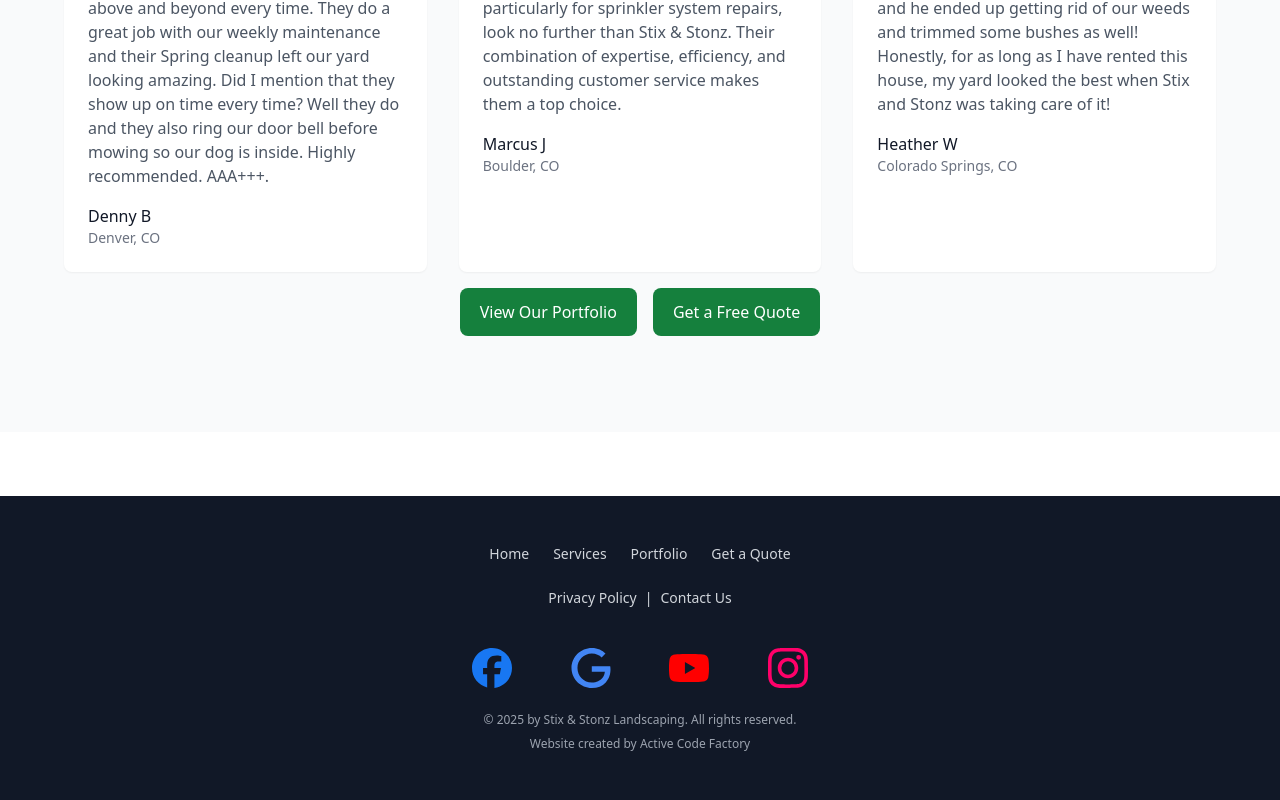
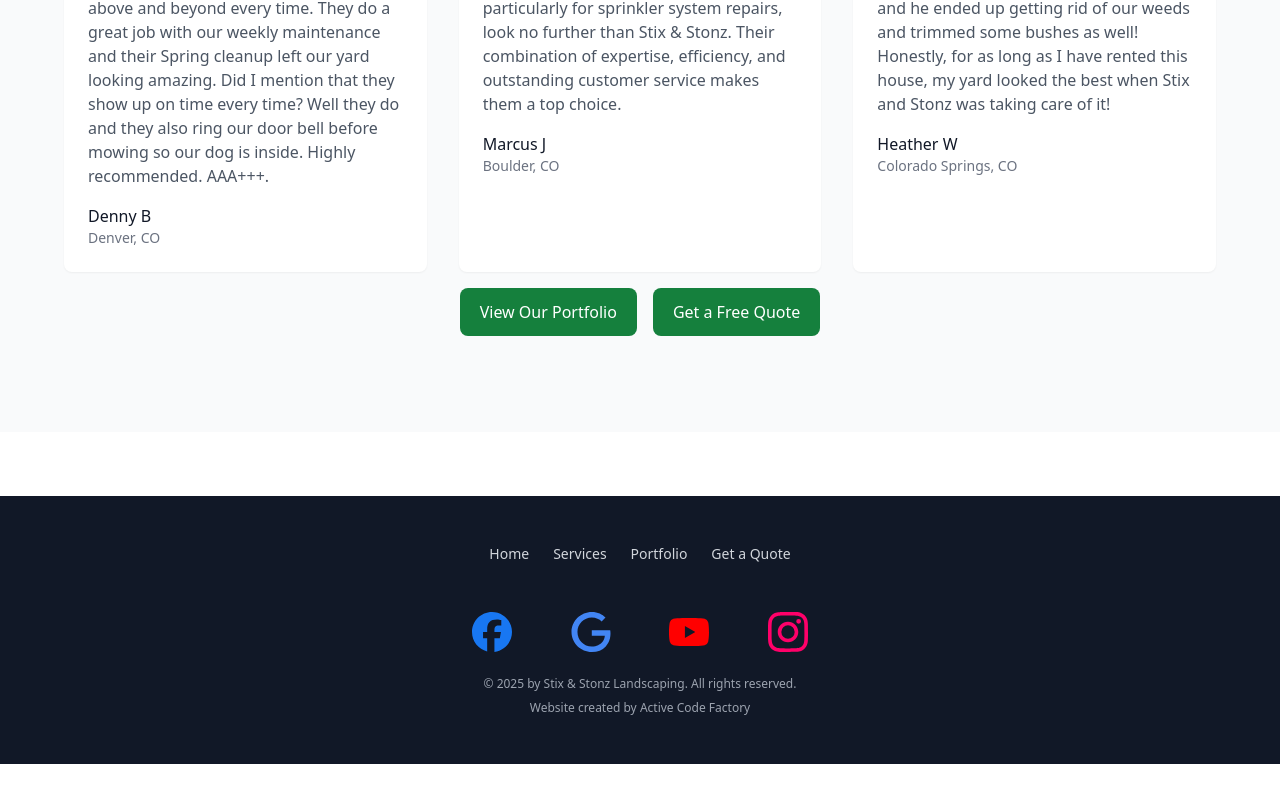
Before and after one commit to fritzp3/StixAndStonz_V3, a Next.js app: page / in a window 1280 px wide. Shown: the part 3294-4094 px from the top of the page. After the commit the page ends 4058 px from the top, so only its background shows below. Built offline with nearby package versions, Linux system fonts and the light colour scheme.

Commit message:
Remove error links from footer.

```diff
--- a/src/app/components/Footer.tsx
+++ b/src/app/components/Footer.tsx
@@ -34,15 +34,6 @@ export default function Footer() {
         </nav>
 
         {/* Middle: Legal links */}
-        <div className=' text-sm mb-4'>
-          <Link href='/privacy-policy' className='hover:text-white'>
-            Privacy Policy
-          </Link>
-          <span className='mx-2'>|</span>
-          <Link href='/contact' className='hover:text-white'>
-            Contact Us
-          </Link>
-        </div>
         <div className='flex flex-row justify-center'>
           <div className='flex justify-between w-96 p-6'>
             <Link
```
